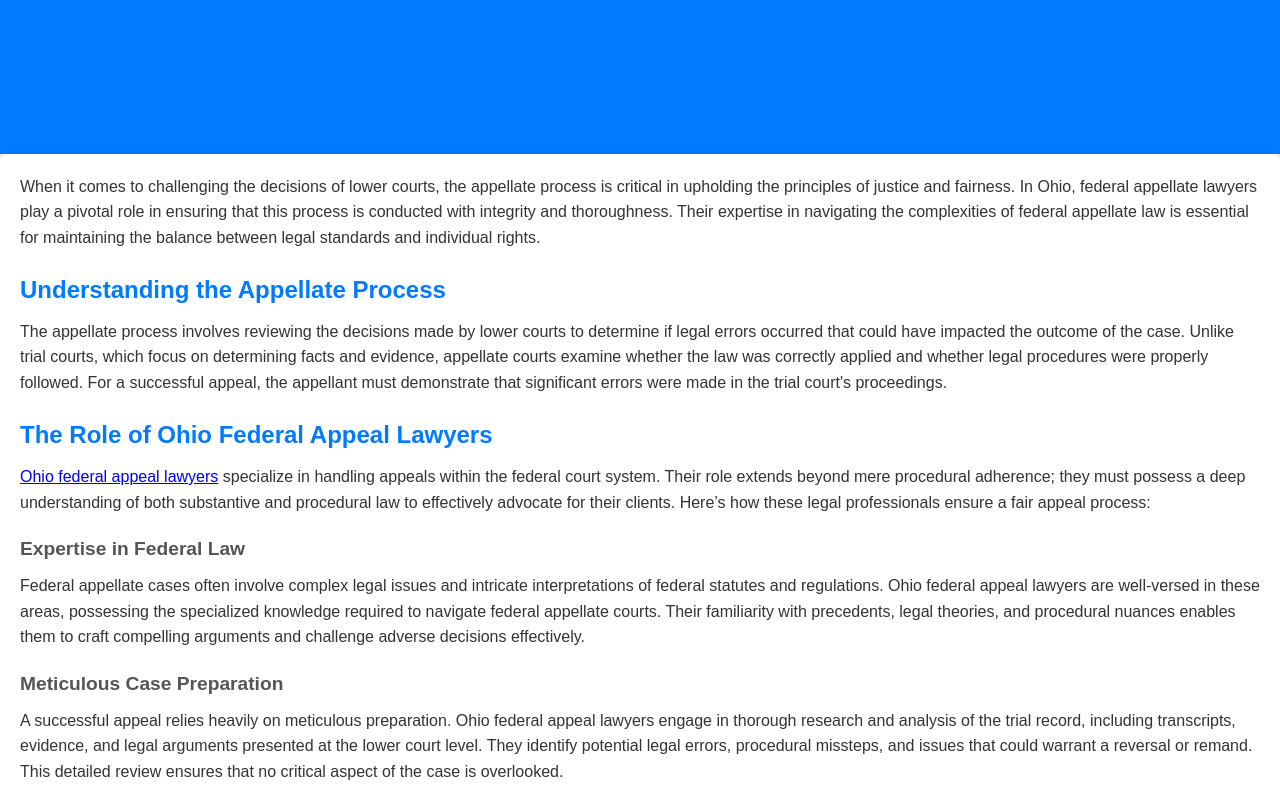
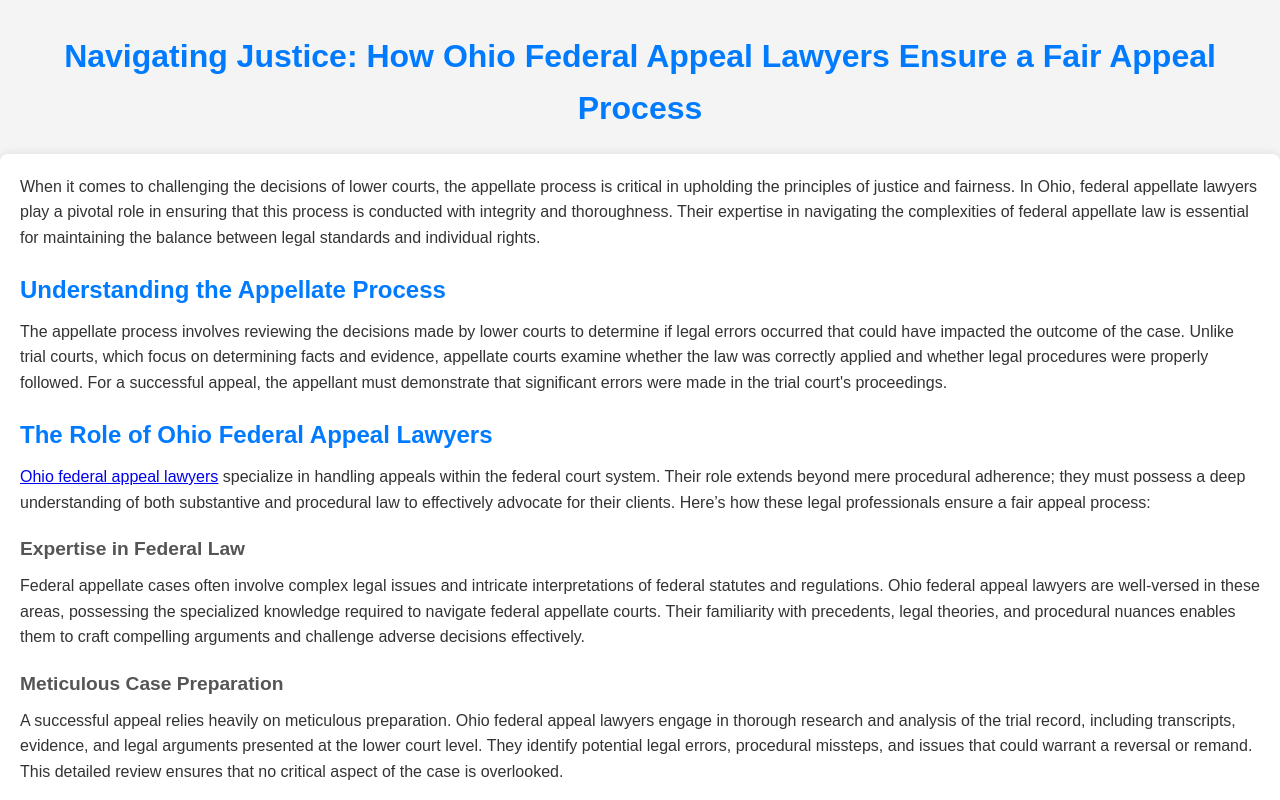
Before and after one commit to roberthinsom/ohio-appellate-lawyers-netlify, a plain HTML site: page index.html in a window 1280 px wide. Shown: the top 800 px of the page. Drawn offline with Linux system fonts and the light colour scheme.

Commit message:
Update index.html

```diff
--- a/index.html
+++ b/index.html
@@ -14,7 +14,7 @@
             color: #333;
         }
         header {
-            background: #007BFF;
+
             color: #fff;
             padding: 10px 0;
             text-align: center;
```
